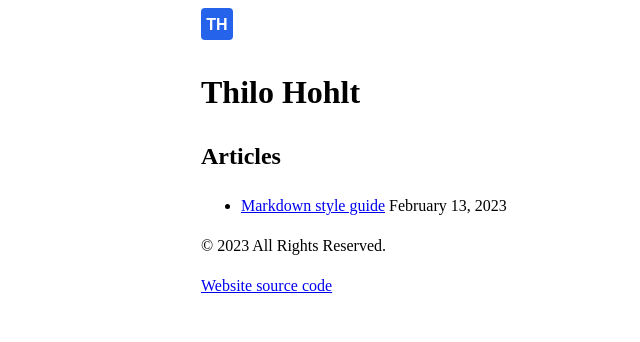
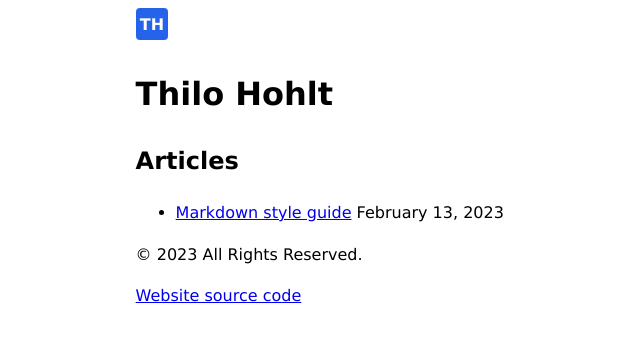
Before and after one commit to thiloho/website, an Astro site: page / in a window 1280 px wide. Shown: the whole page, without its empty margins (199-839 px from the left). Built offline with nearby package versions, Linux system fonts and the light colour scheme; Astro itself is replaced by a stand-in of ours.

Commit message:
Improved typography

```diff
--- a/src/layouts/PageLayout.astro
+++ b/src/layouts/PageLayout.astro
@@ -26,7 +26,7 @@
 				<svg version="1.1" width="32" height="32" xmlns="http://www.w3.org/2000/svg">
 					<title>Thilo Hohlt</title>
 				  <rect width="100%" height="100%" fill="#2563eb" rx="4" />
-				  <text x="16" y="22" font-size="16" font-family="Arial, Helvetica, sans-serif" font-weight="bold" text-anchor="middle" fill="white">TH</text>
+				  <text x="16" y="22" font-size="16" font-family="Verdana, Arial, Helvetica, sans-serif" font-weight="bold" text-anchor="middle" fill="white">TH</text>
 				</svg>
 			</a>
 		</header>
--- a/src/styles/global.css
+++ b/src/styles/global.css
@@ -1,5 +1,6 @@
 body {
-  line-height: 1.5;
+  line-height: 1.6;
   inline-size: min(60ch, 100vw - 2rem);
   margin-inline: auto;
+  font-family: Verdana, Arial, Helvetica, sans-serif;
 }
```
